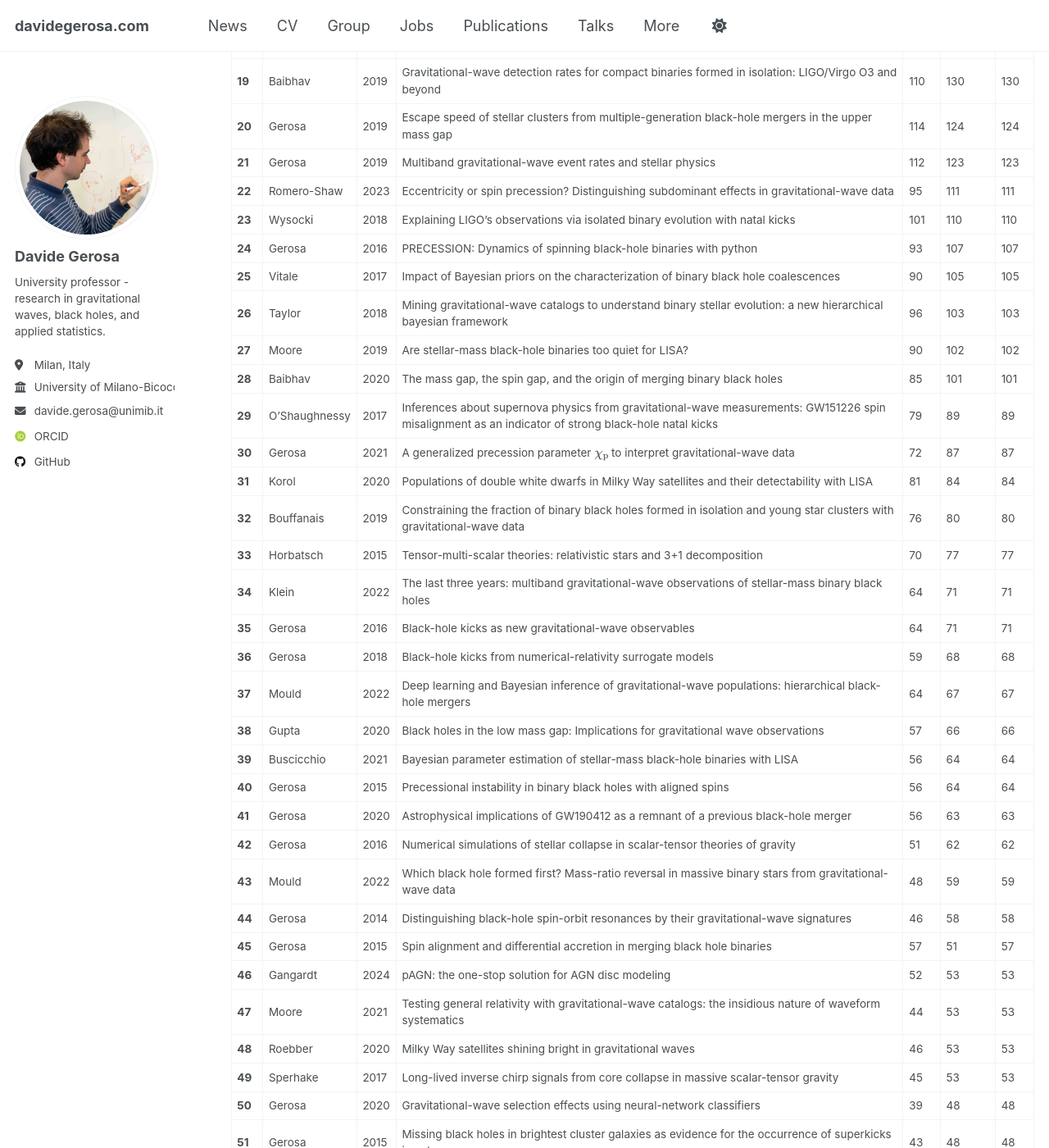
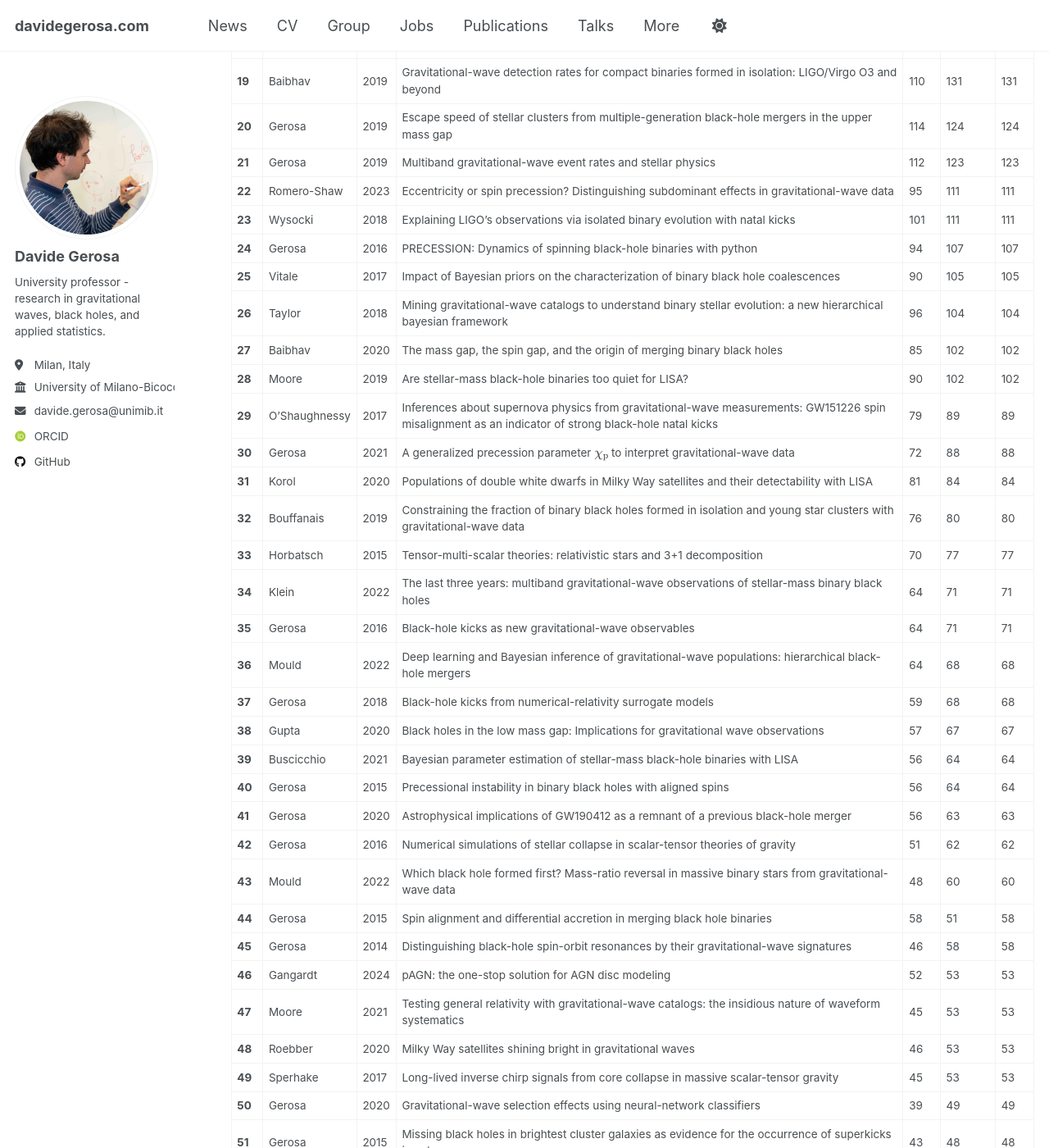
Before and after one commit to dgerosa/website, a Jekyll site: the page built from _pages/citations.md, in a window 1280 px wide and 1400 px high, scrolled down 1205 px. Shown: the whole window at 82% size. Built offline with Jekyll 4.4.1, drawn with Linux system fonts in a browser that asks for light colours; some web fonts are replaced; some of the changed text lies outside the part shown.

Commit message:
Website update from workflow

```diff
--- a/_pages/_citations.md
+++ b/_pages/_citations.md
@@ -1,85 +1,85 @@
 ## Citation Summary
 
-- **Total ADS citations**: 10424
-- **Total INSPIRE citations**: 11663
-- **Total MAX citations**: 11753
+- **Total ADS citations**: 10440
+- **Total INSPIRE citations**: 11685
+- **Total MAX citations**: 11776
 - **h-index**: 49
 
 ## Paper list sorted by citation count
 
 | # | Author | Year | Title | ADS | INSPIRE | MAX |
 |---|--------|------|-------|-----|---------|-----|
-| **1** | Berti | 2015 | Testing general relativity with present and future astrophysical observations | 1486 | 1695 | 1695 |
+| **1** | Berti | 2015 | Testing general relativity with present and future astrophysical observations | 1488 | 1695 | 1695 |
 | **2** | Barack | 2019 | Black holes, gravitational waves and fundamental physics: a roadmap | 890 | 994 | 994 |
-| **3** | Amaro-Seoane | 2022 | Astrophysics with the Laser Interferometer Space Antenna | 849 | 782 | 849 |
-| **4** | Varma | 2019 | Surrogate models for precessing binary black hole simulations with unequal masses | 461 | 514 | 514 |
-| **5** | Belczynski | 2020 | Evolutionary roads leading to low effective spins, high black hole masses, and O1/O2 rates for LIGO/Virgo binary black holes | 469 | 511 | 511 |
-| **6** | Barausse | 2020 | Prospects for fundamental physics with LISA | 413 | 479 | 479 |
-| **7** | Arun | 2022 | New horizons for fundamental physics with LISA | 335 | 408 | 408 |
-| **8** | Gerosa | 2017 | Are merging black holes born from stellar collapse or previous mergers? | 349 | 381 | 381 |
-| **9** | Gerosa | 2021 | Hierarchical mergers of stellar-mass black holes and their gravitational-wave signatures | 295 | 329 | 329 |
-| **10** | Gerosa | 2018 | Spin orientations of merging black holes formed from the evolution of stellar binaries | 222 | 257 | 257 |
-| **11** | Afshordi | 2025 | Waveform modelling for the Laser Interferometer Space Antenna | 171 | 218 | 218 |
+| **3** | Amaro-Seoane | 2022 | Astrophysics with the Laser Interferometer Space Antenna | 850 | 783 | 850 |
+| **4** | Varma | 2019 | Surrogate models for precessing binary black hole simulations with unequal masses | 462 | 515 | 515 |
+| **5** | Belczynski | 2020 | Evolutionary roads leading to low effective spins, high black hole masses, and O1/O2 rates for LIGO/Virgo binary black holes | 471 | 512 | 512 |
+| **6** | Barausse | 2020 | Prospects for fundamental physics with LISA | 414 | 479 | 479 |
+| **7** | Arun | 2022 | New horizons for fundamental physics with LISA | 336 | 408 | 408 |
+| **8** | Gerosa | 2017 | Are merging black holes born from stellar collapse or previous mergers? | 350 | 382 | 382 |
+| **9** | Gerosa | 2021 | Hierarchical mergers of stellar-mass black holes and their gravitational-wave signatures | 296 | 330 | 330 |
+| **10** | Gerosa | 2018 | Spin orientations of merging black holes formed from the evolution of stellar binaries | 222 | 258 | 258 |
+| **11** | Afshordi | 2025 | Waveform modelling for the Laser Interferometer Space Antenna | 171 | 219 | 219 |
 | **12** | Varma | 2019 | High-accuracy mass, spin, and recoil predictions of generic black-hole merger remnants | 149 | 173 | 173 |
-| **13** | Gerosa | 2015 | Multi-timescale analysis of phase transitions in precessing black-hole binaries | 139 | 169 | 169 |
+| **13** | Gerosa | 2015 | Multi-timescale analysis of phase transitions in precessing black-hole binaries | 139 | 170 | 170 |
 | **14** | Gerosa | 2013 | Resonant-plane locking and spin alignment in stellar-mass black-hole binaries: a diagnostic of compact-binary formation | 145 | 164 | 164 |
-| **15** | Vitale | 2020 | Inferring the properties of a population of compact binaries in presence of selection effects | 142 | 156 | 156 |
+| **15** | Vitale | 2020 | Inferring the properties of a population of compact binaries in presence of selection effects | 142 | 157 | 157 |
 | **16** | Islam | 2021 | Eccentric binary black hole surrogate models for the gravitational waveform and remnant properties: comparable mass, nonspinning case | 135 | 149 | 149 |
 | **17** | Kesden | 2015 | Effective potentials and morphological transitions for binary black-hole spin precession | 114 | 139 | 139 |
 | **18** | Ng | 2018 | Gravitational-wave astrophysics with effective-spin measurements: asymmetries and selection biases | 119 | 135 | 135 |
-| **19** | Baibhav | 2019 | Gravitational-wave detection rates for compact binaries formed in isolation: LIGO/Virgo O3 and beyond | 110 | 130 | 130 |
+| **19** | Baibhav | 2019 | Gravitational-wave detection rates for compact binaries formed in isolation: LIGO/Virgo O3 and beyond | 110 | 131 | 131 |
 | **20** | Gerosa | 2019 | Escape speed of stellar clusters from multiple-generation black-hole mergers in the upper mass gap | 114 | 124 | 124 |
 | **21** | Gerosa | 2019 | Multiband gravitational-wave event rates and stellar physics | 112 | 123 | 123 |
 | **22** | Romero-Shaw | 2023 | Eccentricity or spin precession? Distinguishing subdominant effects in gravitational-wave data | 95 | 111 | 111 |
-| **23** | Wysocki | 2018 | Explaining LIGO's observations via isolated binary evolution with natal kicks | 101 | 110 | 110 |
-| **24** | Gerosa | 2016 | PRECESSION: Dynamics of spinning black-hole binaries with python | 93 | 107 | 107 |
+| **23** | Wysocki | 2018 | Explaining LIGO's observations via isolated binary evolution with natal kicks | 101 | 111 | 111 |
+| **24** | Gerosa | 2016 | PRECESSION: Dynamics of spinning black-hole binaries with python | 94 | 107 | 107 |
 | **25** | Vitale | 2017 | Impact of Bayesian priors on the characterization of binary black hole coalescences | 90 | 105 | 105 |
-| **26** | Taylor | 2018 | Mining gravitational-wave catalogs to understand binary stellar evolution: a new hierarchical bayesian framework | 96 | 103 | 103 |
-| **27** | Moore | 2019 | Are stellar-mass black-hole binaries too quiet for LISA? | 90 | 102 | 102 |
-| **28** | Baibhav | 2020 | The mass gap, the spin gap, and the origin of merging binary black holes | 85 | 101 | 101 |
+| **26** | Taylor | 2018 | Mining gravitational-wave catalogs to understand binary stellar evolution: a new hierarchical bayesian framework | 96 | 104 | 104 |
+| **27** | Baibhav | 2020 | The mass gap, the spin gap, and the origin of merging binary black holes | 85 | 102 | 102 |
+| **28** | Moore | 2019 | Are stellar-mass black-hole binaries too quiet for LISA? | 90 | 102 | 102 |
 | **29** | O'Shaughnessy | 2017 | Inferences about supernova physics from gravitational-wave measurements: GW151226 spin misalignment as an indicator of strong black-hole natal kicks | 79 | 89 | 89 |
-| **30** | Gerosa | 2021 | A generalized precession parameter $$\chi_\mathrm{p}$$ to interpret gravitational-wave data | 72 | 87 | 87 |
+| **30** | Gerosa | 2021 | A generalized precession parameter $$\chi_\mathrm{p}$$ to interpret gravitational-wave data | 72 | 88 | 88 |
 | **31** | Korol | 2020 | Populations of double white dwarfs in Milky Way satellites and their detectability with LISA | 81 | 84 | 84 |
 | **32** | Bouffanais | 2019 | Constraining the fraction of binary black holes formed in isolation and young star clusters with gravitational-wave data | 76 | 80 | 80 |
 | **33** | Horbatsch | 2015 | Tensor-multi-scalar theories: relativistic stars and 3+1 decomposition | 70 | 77 | 77 |
 | **34** | Klein | 2022 | The last three years: multiband gravitational-wave observations of stellar-mass binary black holes | 64 | 71 | 71 |
 | **35** | Gerosa | 2016 | Black-hole kicks as new gravitational-wave observables | 64 | 71 | 71 |
-| **36** | Gerosa | 2018 | Black-hole kicks from numerical-relativity surrogate models | 59 | 68 | 68 |
-| **37** | Mould | 2022 | Deep learning and Bayesian inference of gravitational-wave populations: hierarchical black-hole mergers | 64 | 67 | 67 |
-| **38** | Gupta | 2020 | Black holes in the low mass gap: Implications for gravitational wave observations | 57 | 66 | 66 |
+| **36** | Mould | 2022 | Deep learning and Bayesian inference of gravitational-wave populations: hierarchical black-hole mergers | 64 | 68 | 68 |
+| **37** | Gerosa | 2018 | Black-hole kicks from numerical-relativity surrogate models | 59 | 68 | 68 |
+| **38** | Gupta | 2020 | Black holes in the low mass gap: Implications for gravitational wave observations | 57 | 67 | 67 |
 | **39** | Buscicchio | 2021 | Bayesian parameter estimation of stellar-mass black-hole binaries with LISA | 56 | 64 | 64 |
 | **40** | Gerosa | 2015 | Precessional instability in binary black holes with aligned spins | 56 | 64 | 64 |
 | **41** | Gerosa | 2020 | Astrophysical implications of GW190412 as a remnant of a previous black-hole merger | 56 | 63 | 63 |
 | **42** | Gerosa | 2016 | Numerical simulations of stellar collapse in scalar-tensor theories of gravity | 51 | 62 | 62 |
-| **43** | Mould | 2022 | Which black hole formed first? Mass-ratio reversal in massive binary stars from gravitational-wave data | 48 | 59 | 59 |
-| **44** | Gerosa | 2014 | Distinguishing black-hole spin-orbit resonances by their gravitational-wave signatures | 46 | 58 | 58 |
-| **45** | Gerosa | 2015 | Spin alignment and differential accretion in merging black hole binaries | 57 | 51 | 57 |
+| **43** | Mould | 2022 | Which black hole formed first? Mass-ratio reversal in massive binary stars from gravitational-wave data | 48 | 60 | 60 |
+| **44** | Gerosa | 2015 | Spin alignment and differential accretion in merging black hole binaries | 58 | 51 | 58 |
+| **45** | Gerosa | 2014 | Distinguishing black-hole spin-orbit resonances by their gravitational-wave signatures | 46 | 58 | 58 |
 | **46** | Gangardt | 2024 | pAGN: the one-stop solution for AGN disc modeling | 52 | 53 | 53 |
-| **47** | Moore | 2021 | Testing general relativity with gravitational-wave catalogs: the insidious nature of waveform systematics | 44 | 53 | 53 |
+| **47** | Moore | 2021 | Testing general relativity with gravitational-wave catalogs: the insidious nature of waveform systematics | 45 | 53 | 53 |
 | **48** | Roebber | 2020 | Milky Way satellites shining bright in gravitational waves | 46 | 53 | 53 |
 | **49** | Sperhake | 2017 | Long-lived inverse chirp signals from core collapse in massive scalar-tensor gravity | 45 | 53 | 53 |
-| **50** | Gerosa | 2020 | Gravitational-wave selection effects using neural-network classifiers | 39 | 48 | 48 |
+| **50** | Gerosa | 2020 | Gravitational-wave selection effects using neural-network classifiers | 39 | 49 | 49 |
 | **51** | Gerosa | 2015 | Missing black holes in brightest cluster galaxies as evidence for the occurrence of superkicks in nature | 43 | 48 | 48 |
-| **52** | Santini | 2023 | Black-hole mergers in disk-like environments could explain the observed $$q-\chi_\mathrm{eff}$$ correlation | 43 | 45 | 45 |
+| **52** | Santini | 2023 | Black-hole mergers in disk-like environments could explain the observed $$q-\chi_\mathrm{eff}$$ correlation | 43 | 46 | 46 |
 | **53** | Romero-Shaw | 2025 | GW200208_222617 as an eccentric black-hole binary merger: properties and astrophysical implications | 40 | 43 | 43 |
 | **54** | Tso | 2019 | Optimizing LIGO with LISA forewarnings to improve black-hole spectroscopy | 37 | 43 | 43 |
 | **55** | Trifiro' | 2016 | Distinguishing black-hole spin-orbit resonances by their gravitational wave signatures. II: Full parameter estimation | 34 | 43 | 43 |
-| **56** | Lodato | 2013 | Black hole mergers: do gas discs lead to spin alignment? | 38 | 40 | 40 |
+| **56** | Lodato | 2013 | Black hole mergers: do gas discs lead to spin alignment? | 39 | 40 | 40 |
 | **57** | Croon | 2026 | Can GW231123 have a stellar origin? | 34 | 37 | 37 |
 | **58** | Spadaro | 2023 | Glitch systematics on the observation of massive black-hole binaries with LISA | 31 | 36 | 36 |
 | **59** | Gerosa | 2021 | High mass but low spin: an exclusion region to rule out hierarchical black-hole mergers as a mechanism to populate the pair-instability mass gap | 32 | 35 | 35 |
 | **60** | Rosca-Mead | 2020 | Core collapse in massive scalar-tensor gravity | 27 | 35 | 35 |
 | **61** | Gerosa | 2023 | Efficient multi-timescale dynamics of precessing black-hole binaries | 29 | 34 | 34 |
 | **62** | Pacilio | 2024 | Flexible mapping of ringdown amplitudes for nonprecessing binary black holes | 24 | 33 | 33 |
-| **63** | Baibhav | 2021 | Looking for the parents of LIGO's black holes | 29 | 32 | 32 |
-| **64** | Wong | 2019 | Machine-learning interpolation of population-synthesis simulations to interpret gravitational-wave observations: a case study | 27 | 32 | 32 |
-| **65** | Chamberlain | 2019 | Frequency-domain waveform approximants capturing Doppler shifts | 29 | 32 | 32 |
-| **66** | Mould | 2022 | Gravitational-wave population inference at past time infinity | 27 | 31 | 31 |
+| **63** | Mould | 2022 | Gravitational-wave population inference at past time infinity | 27 | 32 | 32 |
+| **64** | Baibhav | 2021 | Looking for the parents of LIGO's black holes | 29 | 32 | 32 |
+| **65** | Wong | 2019 | Machine-learning interpolation of population-synthesis simulations to interpret gravitational-wave observations: a case study | 27 | 32 | 32 |
+| **66** | Chamberlain | 2019 | Frequency-domain waveform approximants capturing Doppler shifts | 29 | 32 | 32 |
 | **67** | Sayeb | 2021 | Massive black hole binary inspiral and spin evolution in a cosmological framework | 31 | 30 | 31 |
 | **68** | Fumagalli | 2024 | Residual eccentricity as a systematic uncertainty on the formation channels of binary black holes | 30 | 30 | 30 |
 | **69** | Fumagalli | 2023 | Spin-eccentricity interplay in merging binary black holes | 24 | 30 | 30 |
 | **70** | Moore | 2021 | Population-informed priors in gravitational-wave astronomy | 28 | 29 | 29 |
-| **71** | Mancarella | 2025 | Sampling the full hierarchical population posterior distribution in gravitational-wave astronomy | 20 | 27 | 27 |
+| **71** | Mancarella | 2025 | Sampling the full hierarchical population posterior distribution in gravitational-wave astronomy | 20 | 28 | 28 |
 | **72** | Rosca-Mead | 2020 | Structure of neutron stars in massive scalar-tensor gravity | 24 | 27 | 27 |
 | **73** | Boschini | 2025 | Orbital eccentricity in general relativity from catastrophe theory | 24 | 26 | 26 |
 | **74** | Sperhake | 2020 | Amplification of superkicks in black-hole binaries through orbital eccentricity | 25 | 26 | 26 |
```
Also changed, not shown: other parts of _pages/_citations.md (+7 -7 lines), _pages/_group.md (+1 -1 lines), _pages/_publications.md (+1 -1 lines), _pages/_talks.md (+1 -1 lines).
